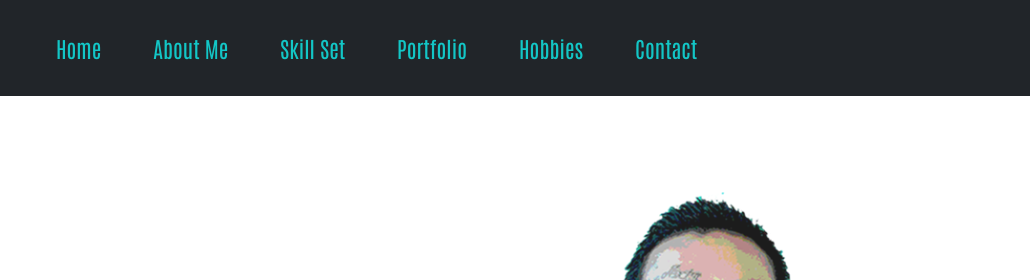
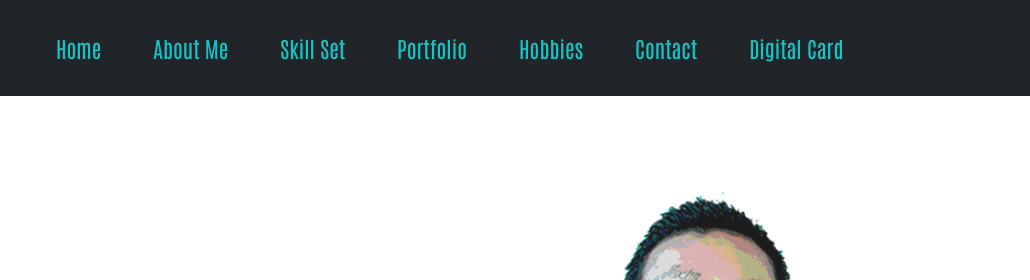
Before and after one commit to tristanlabs/tristanlabs.github.io, a plain HTML site: page index.html in a window 1280 px wide. Shown: the top 280 px of the page, 119-1149 px from the left. Drawn offline with nearby package versions, Linux system fonts and the light colour scheme.

Commit message:
update link to digital card
updated link to digital card

```diff
--- a/index.html
+++ b/index.html
@@ -59,6 +59,9 @@
                         </li>
                         <li class="nav-item">
                             <a class="nav-link" href="#contact">Contact</a>
+                        </li>
+                        <li class="nav-item">
+                            <a class="nav-link" href="https://tristanlabs.github.io/tristancard">Digital Card</a>
                         </li>
                     </ul>
                     <!-- Left links -->
```
